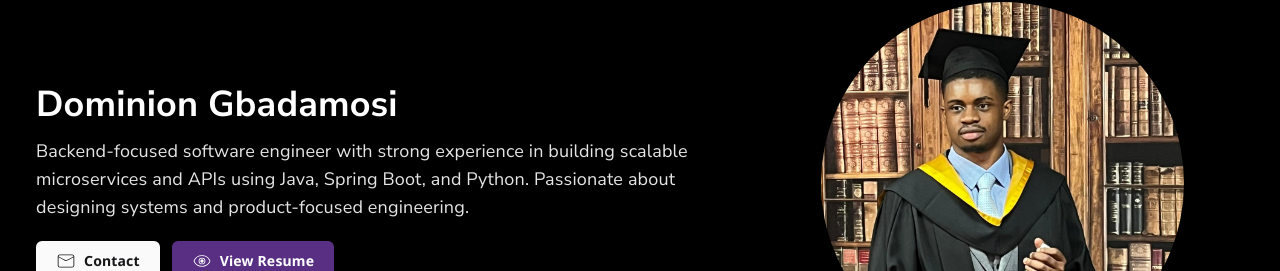
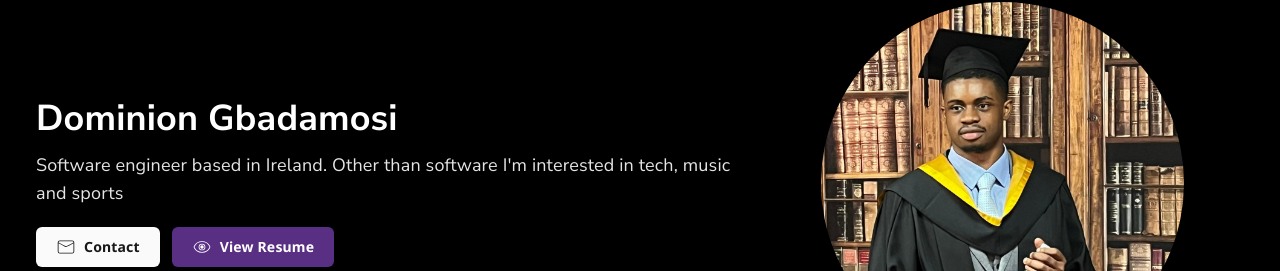
Before and after one commit to kiing-dom/dg-portfolio, a Next.js app: page / in a window 1280 px wide. Shown: the part 173-444 px from the top of the page. Built offline with nearby package versions, Linux system fonts and the light colour scheme; no server answers.

Commit message:
change: updated hero + description

```diff
--- a/src/components/Hero/Hero.tsx
+++ b/src/components/Hero/Hero.tsx
@@ -58,6 +58,8 @@ const Hero: React.FC = () => {
     document.body.style.overflow = "visible";
   };
 
+  const personalDescription = "Software engineer based in Ireland. Other than software I'm interested in tech, music and sports";
+
   return (
     <div className="relative min-h-screen">
       <div className="absolute inset-0 opacity-50"></div>
@@ -67,8 +69,8 @@ const Hero: React.FC = () => {
             <h1 style={nun_bold.style} className="text-2xl md:text-3xl lg:text-4xl mb-3">
               Dominion Gbadamosi
             </h1>
-            <p style={nun.style} className="text-base md:text-lg mb-5 max-w-prose text-neutral-700 dark:text-neutral-200">
-              Backend-focused software engineer with strong experience in building scalable microservices and APIs using Java, Spring Boot, and Python. Passionate about designing systems and product-focused engineering.
+            <p style={nun.style} className=" md:text-lg mb-5 max-w-prose text-neutral-700 dark:text-neutral-200">
+              {personalDescription}
             </p>
             <div className="flex flex-row gap-3 w-full">
               <Link href={"mailto:dom1gbadamosi@gmail.com"}>
```
